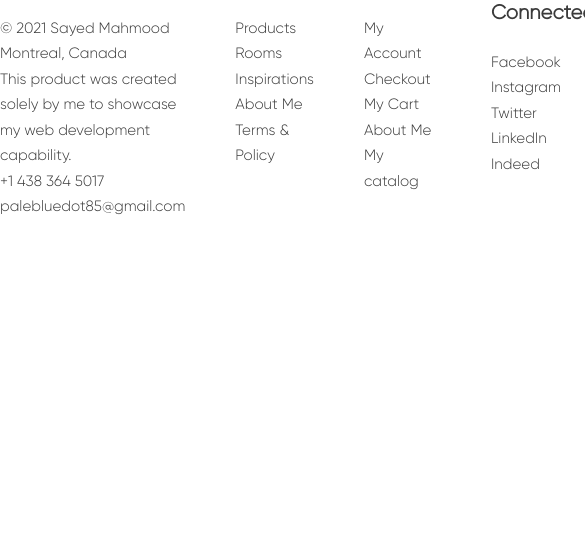
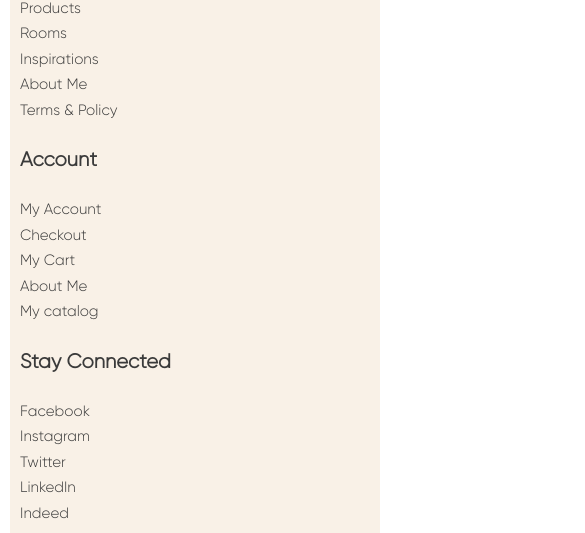
Before and after one commit to hyperstone6/Aeki, a website with bundled scripts: page index.html in a window 390 px wide. Shown: the part 5055-5588 px from the top of the page, 585 px wide, since content can reach past the window. Before the commit the page ends 5305 px from the top, so only its background shows below. Built offline with nearby package versions, Linux system fonts and the light colour scheme.

Commit message:
another netlify commit

```diff
--- a/index.html
+++ b/index.html
@@ -392,17 +392,8 @@
           </div>
         </div>
       </section>
-      <div id="footer"></div>
-      <footer id="footer">
-        <div class="footer__col">
-            <h3 class="footer__header">AEKI.</h3>
-            <p>&copy; 2021 Sayed Mahmood</p>
-            <p>Montreal, Canada</p>
-            <p class="en">This product was created solely by me to showcase my web development capability.</p>
-            <p class="fr hidden">Ce produit a été créé par moi pour mettre en valeur mes capacités de développement web.</p>
-            <p>+1 438 364 5017</p>
-            <p>palebluedot85@gmail.com</p>
-        </div>
+      <footer class="footer">
+        <!--  -->
         <div class="footer__col">
             <h3 class="footer__header en">Menu</h3>
             <ul class="en">
@@ -457,6 +448,15 @@
                 <li>Indeed</li>
             </ul>
         </div>
+        <div class="footer__col">
+          <h3 class="footer__header">AEKI.</h3>
+          <p>&copy; 2021 Sayed Mahmood</p>
+          <p>Montreal, Canada</p>
+          <p class="en">This product was created solely by me to showcase my web development capability.</p>
+          <p class="fr hidden">Ce produit a été créé par moi pour mettre en valeur mes capacités de développement web.</p>
+          <p>+1 438 364 5017</p>
+          <p>palebluedot85@gmail.com</p>
+      </div>
     </footer>
     </div>
   </body>
--- a/main.scss
+++ b/main.scss
@@ -599,29 +599,36 @@ body {
   cursor: pointer;
 }
 
-#footer {
+.footer {
   display: flex;
-  margin: 3rem 0;
+  margin: 3rem 1rem;
   justify-content: flex-start;
-  color: #e89f71;
+  background-color: #f9f1e7;
 }
 
 .footer__col {
   flex-grow: 0;
+  line-height: 1.7;
+  padding: 1rem;
   flex-basis: 15%;
-  line-height: 1.7;
   margin-right: 5rem;
 
   & h3 {
     font-size: 2rem;
     margin-bottom: 2rem;
+
   }
 
   & p,
   li {
     font-size: 1.5rem;
+
   }
 }
+
+// .footer__col:not(:last-child) {
+
+// }
 
 @media only screen and (max-width: 900px) {
   .header__top-content {
@@ -645,7 +652,7 @@ body {
   }
 }
 
-@media only screen and (max-width:500px) {
+@media only screen and (max-width:600px) {
   .wrapper {
     width: 100%;
   }
@@ -737,6 +744,13 @@ body {
       }
     }
   }
+  .footer {
+    display: block;
+
+    &__col {
+      display: block;
+    }
+  }
 }
 
 .hidden {
```
Also changed, not shown: style.css.
